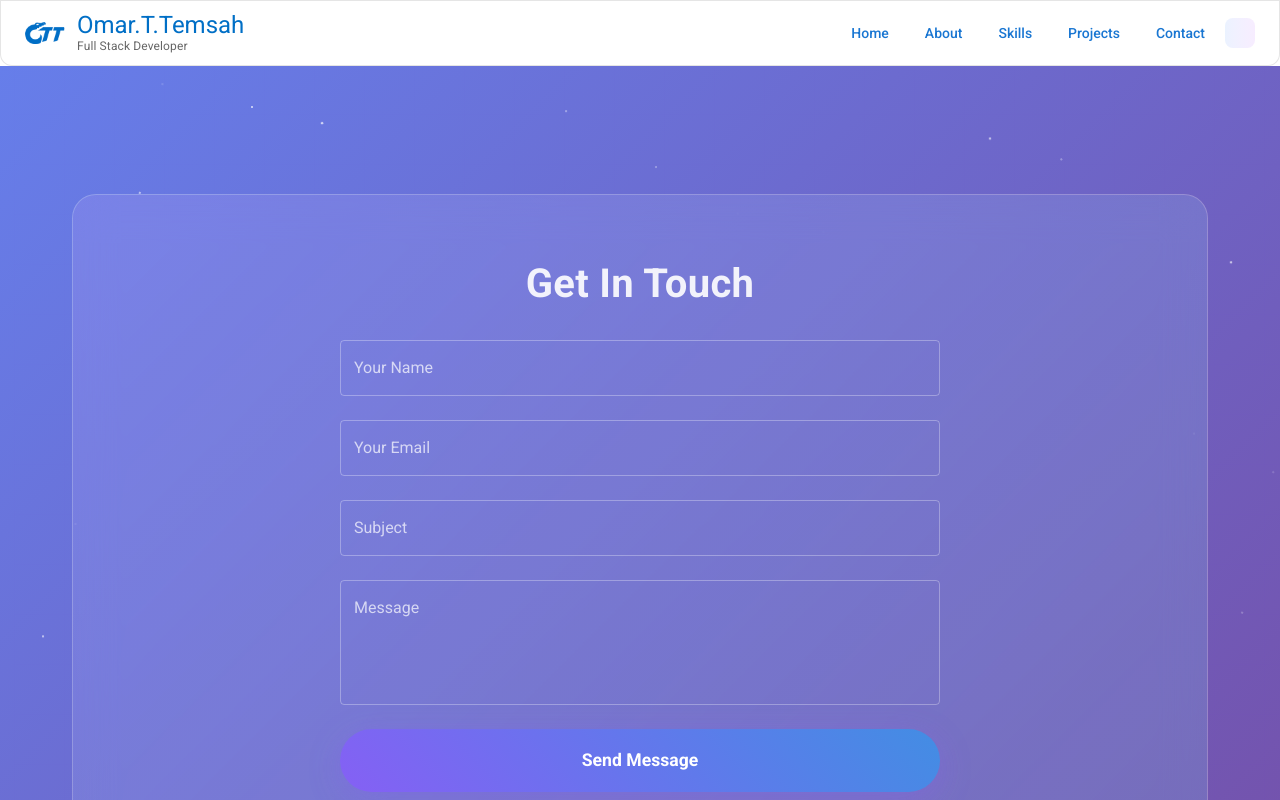
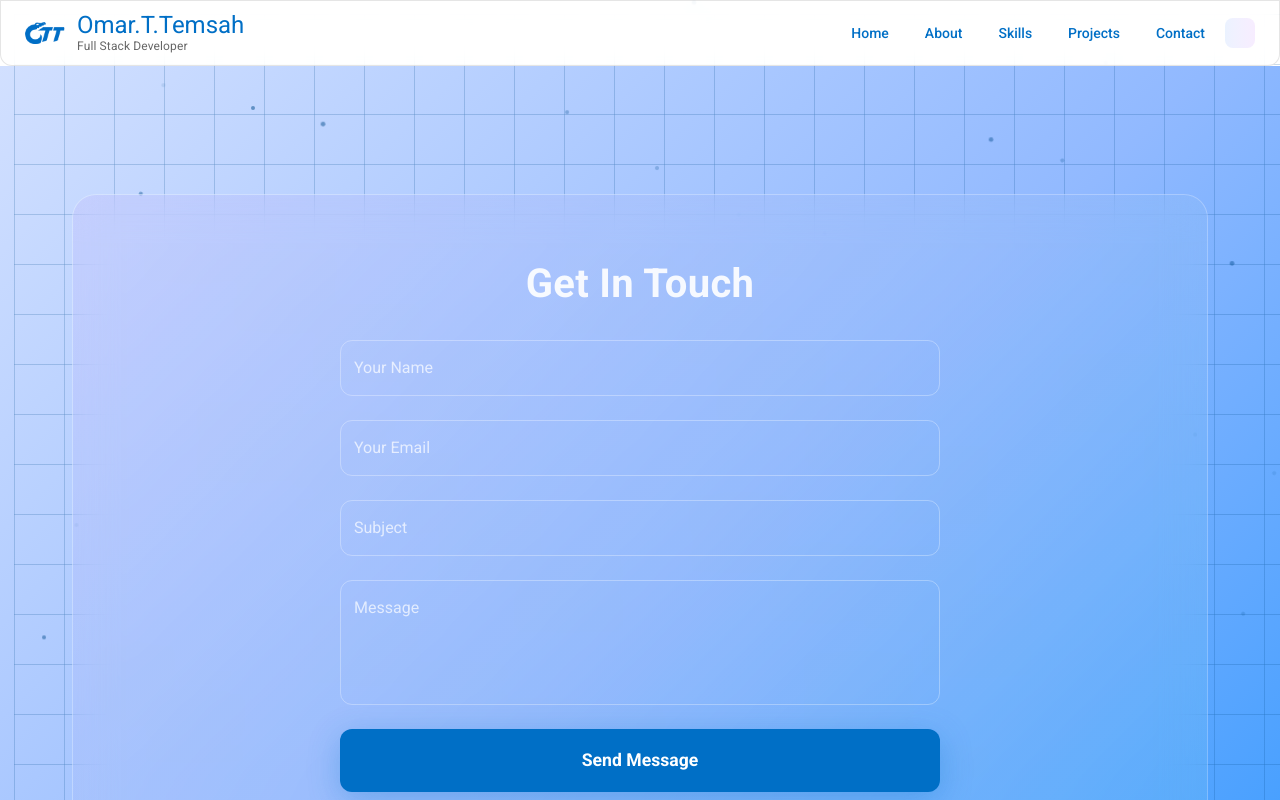
Before and after one commit to OmarTemsah99/my-portfolio, a Next.js app: page /contact in a window 1280 px wide. Shown: the top 800 px of the page. Built offline with nearby package versions, Linux system fonts and the light colour scheme; some icons are missing; what @mui/material-nextjs would draw is missing.

Commit message:
Fix: UI/UX issues part-2

```diff
--- a/app/components/Background/AnimatedBackground.tsx
+++ b/app/components/Background/AnimatedBackground.tsx
@@ -17,11 +17,11 @@ const FloatingParticles = ({ isDark }: { isDark: boolean }) => {
         key={i}
         sx={{
           position: "absolute",
-          width: "2px",
-          height: "2px",
+          width: "4px",
+          height: "4px",
           backgroundColor: isDark
-            ? "rgba(139, 92, 246, 0.6)"
-            : "rgba(255, 255, 255, 0.8)",
+            ? "rgba(0, 111, 198, 0.6)"
+            : "rgba(0, 76, 139, 0.5)",
           borderRadius: "50%",
           animation: `float${i % 3} ${3 + (i % 4)}s infinite ease-in-out`,
           left: `${left}%`,
@@ -58,10 +58,10 @@ const AnimatedGrid = ({ isDark }: { isDark: boolean }) => {
         left: 0,
         width: "100%",
         height: "100%",
-        opacity: isDark ? 0.1 : 0.05,
+        opacity: isDark ? 0.5 : 0.5,
         backgroundImage: `
-          linear-gradient(rgba(139, 92, 246, 0.3) 1px, transparent 1px),
-          linear-gradient(90deg, rgba(139, 92, 246, 0.3) 1px, transparent 1px)
+          linear-gradient(rgba(0, 76, 139, 0.4) 1px, transparent 1px),
+          linear-gradient(90deg, rgba(0, 76, 139, 0.4) 1px, transparent 1px)
         `,
         backgroundSize: "50px 50px",
         animation: "gridMove 20s linear infinite",
@@ -117,8 +117,8 @@ const AnimatedBackground = ({
         position: "relative",
         background:
           resolvedMode === "dark"
-            ? "linear-gradient(135deg, #0f0f23 0%, #1a1a2e 50%, #16213e 100%)"
-            : "linear-gradient(135deg, #667eea 0%, #764ba2 100%)",
+            ? "linear-gradient(135deg, #001127 0%, #002C54 50%, #004C8B 100%)"
+            : "linear-gradient(135deg, #D2E0FF 0%, #91B9FF 50%, #2594FF 100%)",
         display: "flex",
         alignItems: "center",
         overflow: "hidden",
--- a/app/contact/_components/ContactFormSection.tsx
+++ b/app/contact/_components/ContactFormSection.tsx
@@ -55,7 +55,7 @@ const ContactFormSection = ({
       if (!response.ok) {
         const errorData = await response.json();
         throw new Error(
-          errorData.error || errorData.message || "Failed to send message"
+          errorData.error || errorData.message || "Failed to send message",
         );
       }
 
@@ -66,7 +66,7 @@ const ContactFormSection = ({
       toast.error(
         error instanceof Error
           ? error.message
-          : "An error occurred while sending the message"
+          : "An error occurred while sending the message",
       );
     }
   };
@@ -144,6 +144,7 @@ const ContactFormSection = ({
             helperText={errors.name?.message}
             sx={{
               "& .MuiOutlinedInput-root": {
+                borderRadius: "12px",
                 color: "rgba(255, 255, 255, 0.9)",
                 "& fieldset": {
                   borderColor: "rgba(255, 255, 255, 0.3)",
@@ -176,6 +177,7 @@ const ContactFormSection = ({
             helperText={errors.email?.message}
             sx={{
               "& .MuiOutlinedInput-root": {
+                borderRadius: "12px",
                 color: "rgba(255, 255, 255, 0.9)",
                 "& fieldset": {
                   borderColor: "rgba(255, 255, 255, 0.3)",
@@ -208,6 +210,7 @@ const ContactFormSection = ({
             helperText={errors.subject?.message}
             sx={{
               "& .MuiOutlinedInput-root": {
+                borderRadius: "12px",
                 color: "rgba(255, 255, 255, 0.9)",
                 "& fieldset": {
                   borderColor: "rgba(255, 255, 255, 0.3)",
@@ -242,6 +245,7 @@ const ContactFormSection = ({
             helperText={errors.message?.message}
             sx={{
               "& .MuiOutlinedInput-root": {
+                borderRadius: "12px",
                 color: "rgba(255, 255, 255, 0.9)",
                 "& fieldset": {
                   borderColor: "rgba(255, 255, 255, 0.3)",
@@ -271,26 +275,24 @@ const ContactFormSection = ({
             size="large"
             disabled={isSubmitting}
             sx={{
-              background: "linear-gradient(45deg, #8b5cf6, #06b6d4)",
-              backgroundSize: "200% 200%",
-              animation: "gradientShift 3s ease infinite",
+              background: "#006FC6",
               color: "white",
               fontWeight: 600,
               fontSize: { xs: "1rem", sm: "1.1rem" },
               py: { xs: 1.5, sm: 2 },
               px: { xs: 3, sm: 4 },
-              borderRadius: "50px",
+              borderRadius: "12px",
               textTransform: "none",
-              boxShadow: "0 8px 32px rgba(139, 92, 246, 0.3)",
+              boxShadow: "0 8px 32px rgba(0, 111, 198, 0.3)",
               transition: "all 0.3s ease",
               "&:hover": {
                 transform: "translateY(-3px)",
-                boxShadow: "0 12px 40px rgba(139, 92, 246, 0.4)",
+                boxShadow: "0 12px 40px rgba(0, 111, 198, 0.4)",
+                background: "#004C8B",
               },
               "&:disabled": {
                 opacity: 0.7,
                 transform: "none",
-                animation: "none",
               },
             }}>
             {isSubmitting ? "Sending..." : "Send Message"}
--- a/app/globals.css
+++ b/app/globals.css
@@ -316,7 +316,7 @@
 }
 
 .text-primary {
-  @apply text-blue-400;
+  color: #006FC6;
 }
 /* Slider Animation */
 @keyframes slideRightToLeft {
--- a/app/home/HeroTitle.tsx
+++ b/app/home/HeroTitle.tsx
@@ -10,12 +10,7 @@ export const HeroTitle = ({ isDark, children }: HeroTitleProps) => (
   <Typography
     variant="h1"
     sx={{
-      background: "linear-gradient(45deg, #8b5cf6, #06b6d4, #10b981)",
-      backgroundSize: "200% 200%",
-      animation: "gradientShift 3s ease infinite",
-      WebkitBackgroundClip: "text",
-      WebkitTextFillColor: "transparent",
-      backgroundClip: "text",
+      color: "#006FC6",
       fontWeight: 800,
       fontSize: {
         xs: "2.5rem",
@@ -25,14 +20,14 @@ export const HeroTitle = ({ isDark, children }: HeroTitleProps) => (
       },
       lineHeight: 1.1,
       mb: 3,
-      textShadow: isDark ? "0 0 30px rgba(139, 92, 246, 0.3)" : "none",
+      textShadow: isDark ? "0 0 30px rgba(0, 111, 198, 0.3)" : "none",
     }}>
     {children}
     <Box
       component="span"
       sx={{
         animation: "blink 1s infinite",
-        color: "#8b5cf6",
+        color: "#006FC6",
       }}>
       |
     </Box>
--- a/app/page.tsx
+++ b/app/page.tsx
@@ -76,9 +76,7 @@ export default function Home() {
           size="large"
           startIcon={<PersonIcon />}
           sx={{
-            background: "linear-gradient(45deg, #8b5cf6, #06b6d4)",
-            backgroundSize: "200% 200%",
-            animation: "gradientShift 3s ease infinite",
+            background: "#006FC6",
             color: "white",
             fontWeight: 600,
             fontSize: { xs: "1rem", sm: "1.1rem" },
@@ -86,12 +84,12 @@ export default function Home() {
             px: { xs: 3, sm: 4 },
             borderRadius: "12px",
             textTransform: "none",
-            boxShadow: "0 8px 32px rgba(139, 92, 246, 0.3)",
+            boxShadow: "0 8px 32px rgba(0, 111, 198, 0.3)",
             transition: "all 0.3s ease",
             "&:hover": {
               transform: "translateY(-3px)",
-              boxShadow: "0 12px 40px rgba(139, 92, 246, 0.4)",
-              background: "linear-gradient(45deg, #7c3aed, #0891b2)",
+              boxShadow: "0 12px 40px rgba(0, 111, 198, 0.4)",
+              background: "#004C8B",
             },
           }}>
           Get to Know Me
--- a/app/projects/_components/SectionHeader.tsx
+++ b/app/projects/_components/SectionHeader.tsx
@@ -18,12 +18,7 @@ export const SectionHeader = ({
       <Typography
         variant="h2"
         sx={{
-          background: "linear-gradient(45deg, #8b5cf6, #06b6d4, #10b981)",
-          backgroundSize: "200% 200%",
-          animation: "gradientShift 3s ease infinite",
-          WebkitBackgroundClip: "text",
-          WebkitTextFillColor: "transparent",
-          backgroundClip: "text",
+          color: "#006FC6",
           fontWeight: 800,
           fontSize: {
             xs: "2.5rem",
--- a/app/skills/_components/SectionHeader.tsx
+++ b/app/skills/_components/SectionHeader.tsx
@@ -18,12 +18,7 @@ export const SectionHeader = ({
       <Typography
         variant="h2"
         sx={{
-          background: "linear-gradient(45deg, #8b5cf6, #06b6d4, #10b981)",
-          backgroundSize: "200% 200%",
-          animation: "gradientShift 3s ease infinite",
-          WebkitBackgroundClip: "text",
-          WebkitTextFillColor: "transparent",
-          backgroundClip: "text",
+          color: "#006FC6",
           fontWeight: 800,
           fontSize: {
             xs: "2.5rem",
--- a/app/theme.ts
+++ b/app/theme.ts
@@ -9,13 +9,35 @@ const theme = createTheme({
     light: {
       palette: {
         mode: "light",
-        // Add your light theme colors here
+        primary: {
+          main: "#006FC6",
+          light: "#2594FF",
+          dark: "#004C8B",
+          contrastText: "#ffffff",
+        },
+        secondary: {
+          main: "#6C33C1",
+          light: "#8D5FE2",
+          dark: "#441E7D",
+          contrastText: "#ffffff",
+        },
       },
     },
     dark: {
       palette: {
         mode: "dark",
-        // Add your dark theme colors here
+        primary: {
+          main: "#006FC6",
+          light: "#2594FF",
+          dark: "#004C8B",
+          contrastText: "#ffffff",
+        },
+        secondary: {
+          main: "#6C33C1",
+          light: "#8D5FE2",
+          dark: "#441E7D",
+          contrastText: "#ffffff",
+        },
       },
     },
   },
```
